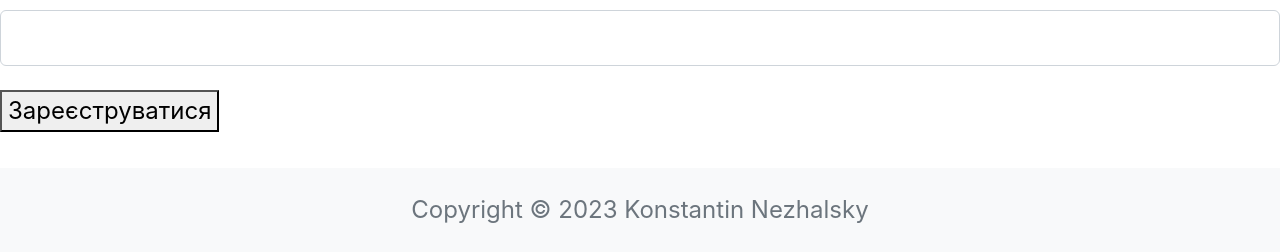
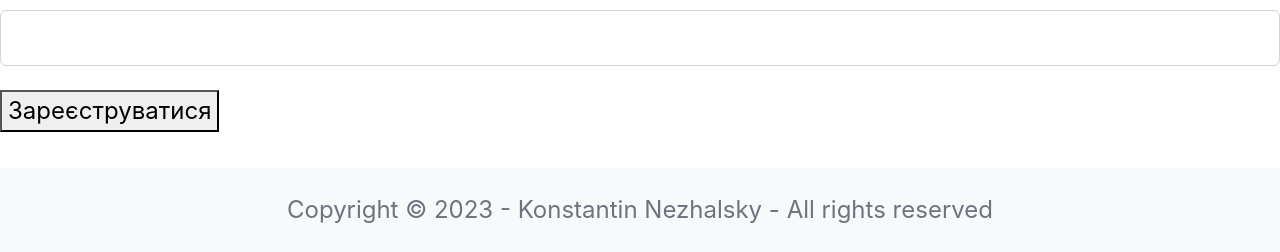
Before and after one commit to Kastet6398/pylearn1, a Django app: page /accounts/registration/ in a window 1280 px wide. Shown: the part 762-1014 px from the top of the page. Run offline with Django 4.2, Linux system fonts and the light colour scheme; data comes from the database, SQL or seed files in the repository.

Commit message:
Update base.html

```diff
--- a/main/templates/main/base.html
+++ b/main/templates/main/base.html
@@ -64,7 +64,7 @@
     <br>
     <footer class="footer mt-auto py-3 bg-light">
       <div class="container text-center">
-        <span class="text-muted">Copyright &copy; 2023 Konstantin Nezhalsky</span>
+        <span class="text-muted">Copyright &copy; 2023 - Konstantin Nezhalsky - All rights reserved</span>
       </div>
     </footer>
 </body>
```
